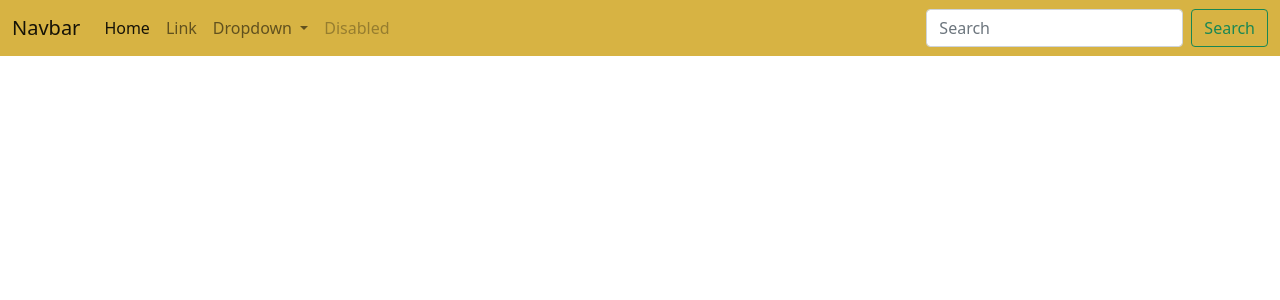
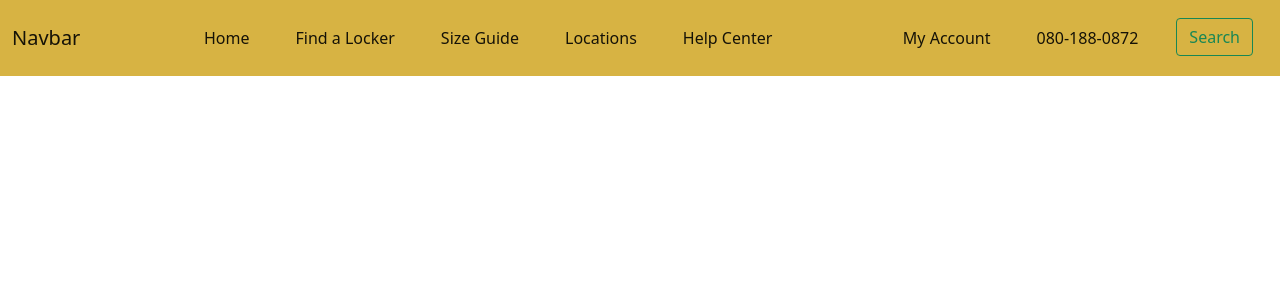
Before and after one commit to volumide/locker-listing, a Vue app: page / in a window 1280 px wide. Shown: the top 300 px of the page. Built offline with nearby package versions, Linux system fonts and the light colour scheme.

Commit message:
through with the navigation bar

```diff
--- a/src/assets/css/modify.css
+++ b/src/assets/css/modify.css
@@ -1,3 +1,6 @@
 .bg-yellow{
     background: #D7B343;
 }
+.nav-item{
+    padding: 10px 15px;
+}
--- a/src/components/Navbar.vue
+++ b/src/components/Navbar.vue
@@ -6,32 +6,35 @@
             <span class="navbar-toggler-icon"></span>
             </button>
             <div class="collapse navbar-collapse" id="navbarSupportedContent">
-            <ul class="navbar-nav me-auto mb-2 mb-lg-0">
+            <ul class="navbar-nav mx-auto mb-2 mb-lg-0">
                 <li class="nav-item">
                     <a class="nav-link active" aria-current="page" href="#">Home</a>
                 </li>
                 <li class="nav-item">
-                    <a class="nav-link" href="#">Link</a>
-                </li>
-                <li class="nav-item dropdown">
-                    <a class="nav-link dropdown-toggle" href="#" id="navbarDropdown" role="button" data-bs-toggle="dropdown" aria-expanded="false">
-                        Dropdown
-                    </a>
-                <ul class="dropdown-menu" aria-labelledby="navbarDropdown">
-                    <li><a class="dropdown-item" href="#">Action</a></li>
-                    <li><a class="dropdown-item" href="#">Another action</a></li>
-                    <li><hr class="dropdown-divider"></li>
-                    <li><a class="dropdown-item" href="#">Something else here</a></li>
-                </ul>
+                    <a class="nav-link active" href="#">Find a Locker</a>
                 </li>
                 <li class="nav-item">
-                    <a class="nav-link disabled" href="#" tabindex="-1" aria-disabled="true">Disabled</a>
+                    <a class="nav-link active" href="#" >Size Guide</a>
+                </li>
+                <li class="nav-item">
+                    <a class="nav-link active" href="#" >Locations</a>
+                </li>
+                <li class="nav-item">
+                    <a class="nav-link active" href="#" >Help Center</a>
                 </li>
             </ul>
-            <form class="d-flex">
-                <input class="form-control me-2" type="search" placeholder="Search" aria-label="Search">
-                <button class="btn btn-outline-success" type="submit">Search</button>
-            </form>
+            <ul class="d-flex navbar-nav">
+                <li class="nav-item">
+                    <a href="" class="nav-link active">My Account</a>
+                </li>
+                <li class="nav-item">
+                    <a href="" class="nav-link active">080-188-0872</a>
+                </li>
+                <li class="nav-item">
+                    <button class="btn btn-outline-success" type="submit">Search</button>
+                </li>
+
+            </ul>
             </div>
         </div>
     </nav>
```
